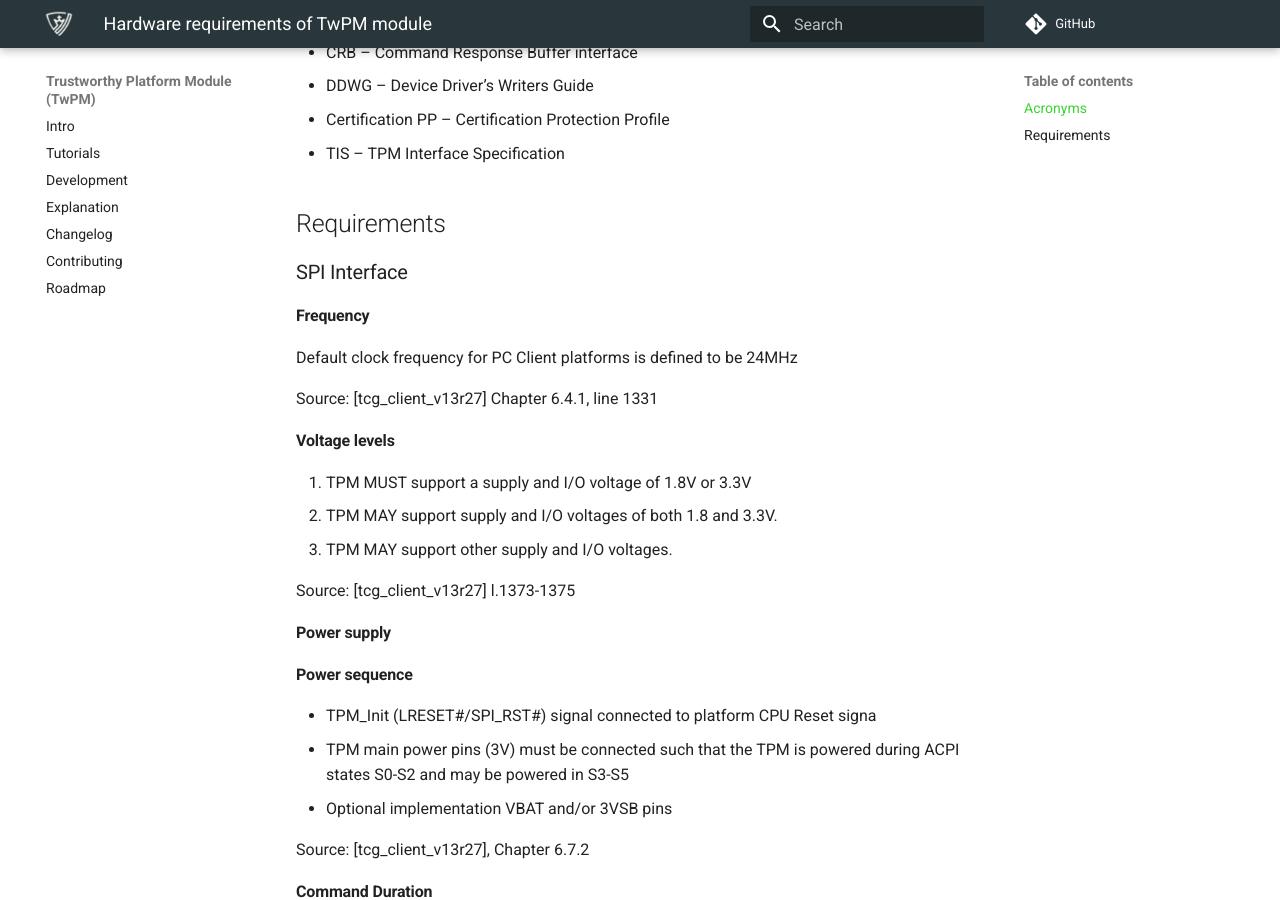
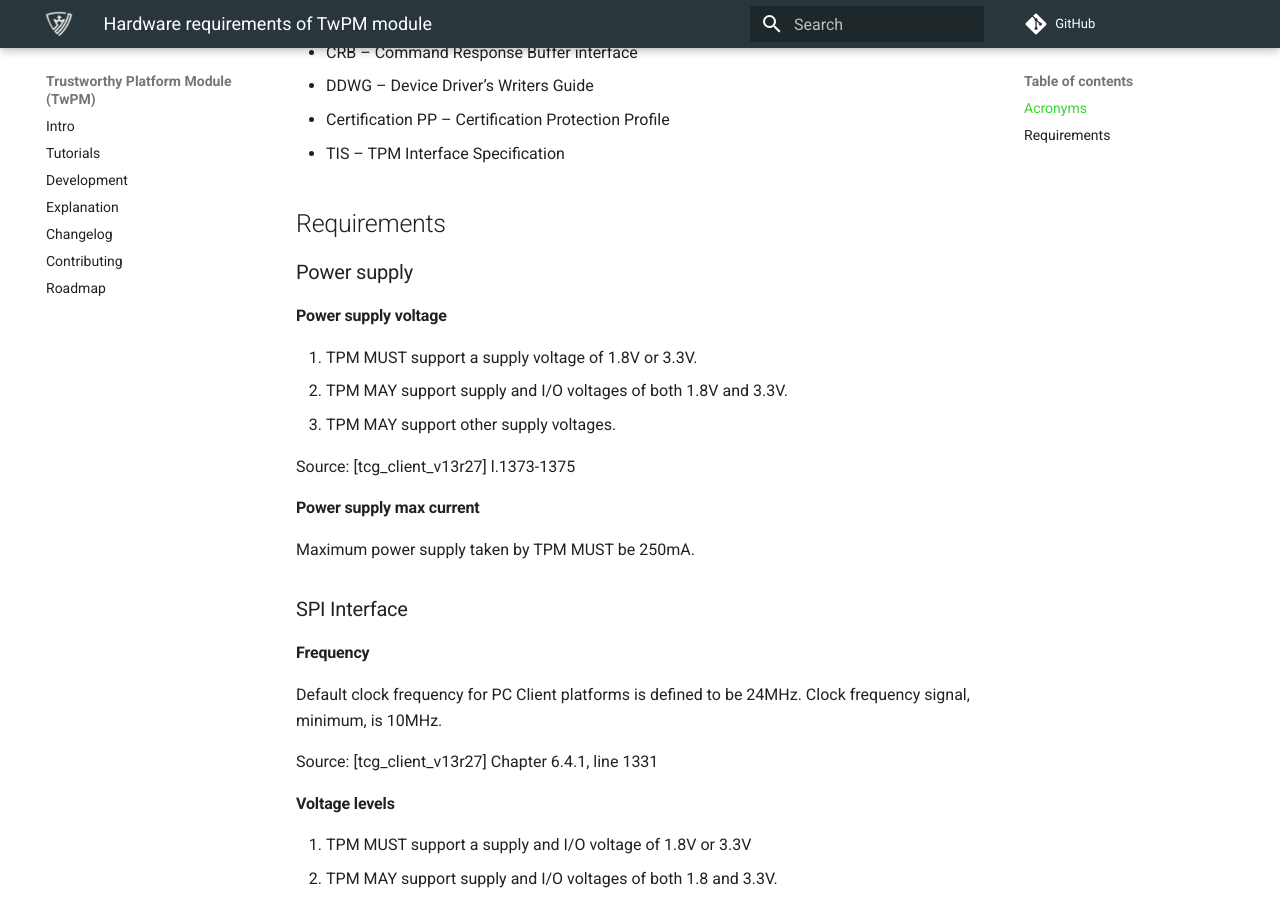
Before and after one commit to Dasharo/twpm-docs, an MkDocs documentation site: the page built from docs/requirements/requirements.md, in a window 1280 px wide and 900 px high, scrolled down 258 px. Built offline with MkDocs 1.6.1 and Material for MkDocs 9.7.7, drawn with Linux system fonts in a browser that asks for light colours; comment, search, counter and statistics services are not loaded.

Commit message:
requirements.md: Precise definition of power supply(voltages, current)

```diff
--- a/docs/requirements/requirements.md
+++ b/docs/requirements/requirements.md
@@ -11,11 +11,26 @@
 
 ## Requirements
 
+### Power supply
+
+#### Power supply voltage
+
+1. TPM MUST support a supply voltage of 1.8V or 3.3V.
+2. TPM MAY support supply and I/O voltages of both 1.8V and 3.3V.
+3. TPM MAY support other supply voltages.
+
+Source: [tcg_client_v13r27] l.1373-1375
+
+#### Power supply max current
+
+Maximum power supply taken by TPM MUST be 250mA.
+
 ### SPI Interface
 
 #### Frequency
 
-Default clock frequency for PC Client platforms is defined to be 24MHz
+Default clock frequency for PC Client platforms is defined to be 24MHz.
+Clock frequency signal, minimum, is 10MHz.
 
 Source: [tcg_client_v13r27] Chapter 6.4.1, line 1331
 
```
